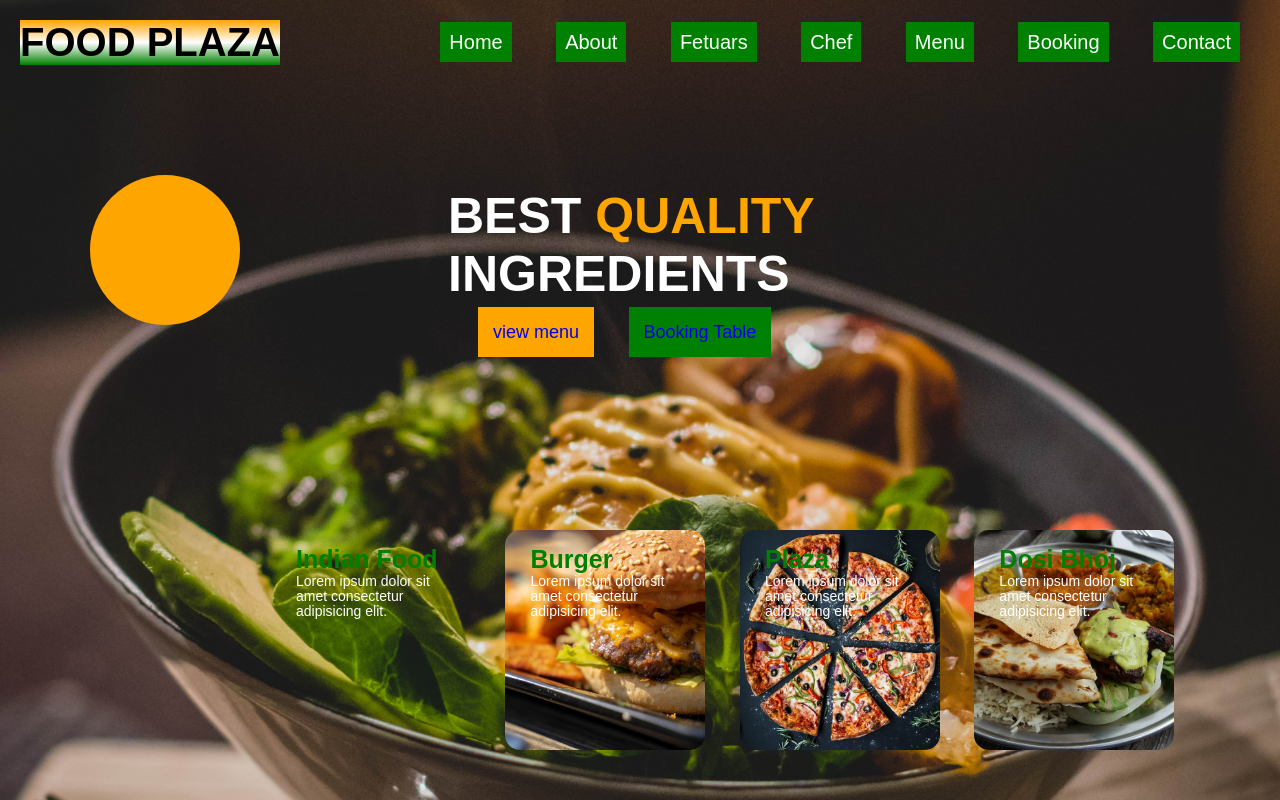
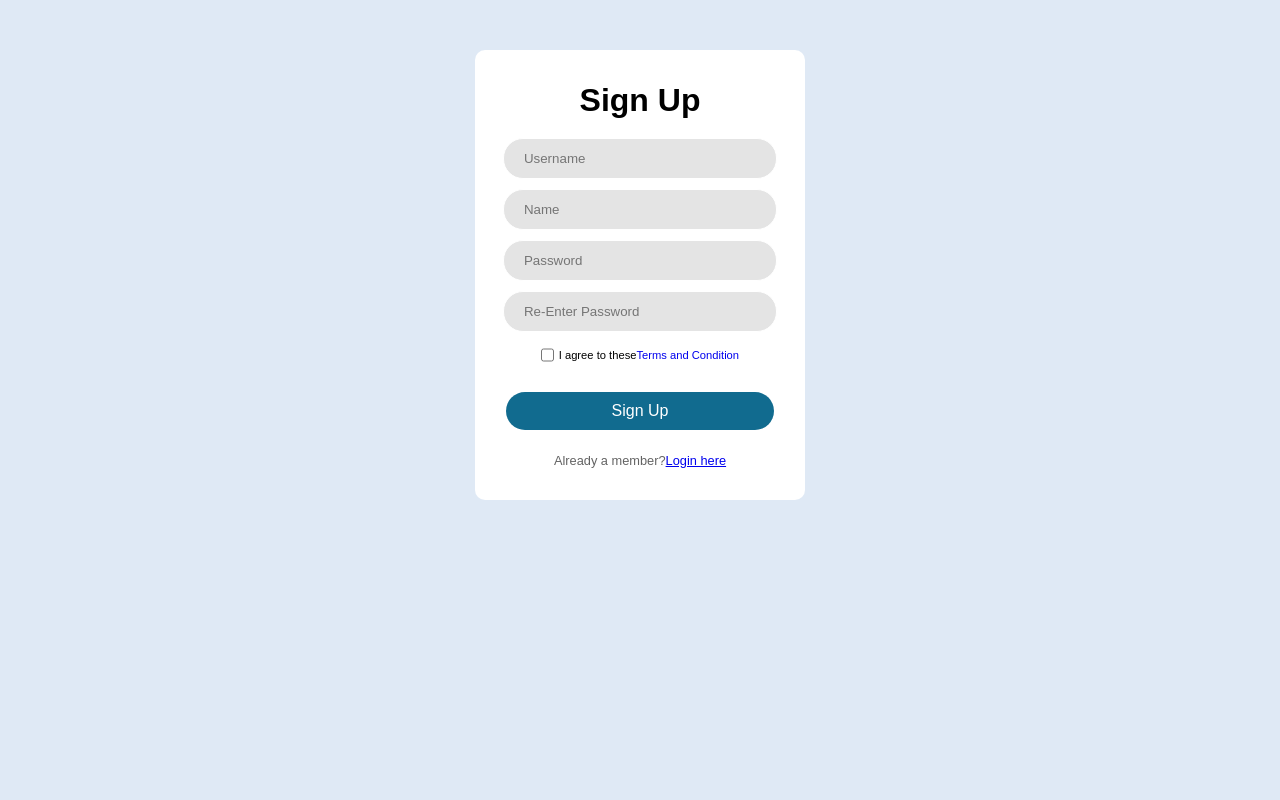
Before and after one commit to Anjaliraghu123/javascript, a plain HTML site: page one.html in a window 1280 px wide. Drawn offline with Linux system fonts and the light colour scheme.

Commit message:
one.html

```diff
--- a/one.css
+++ b/one.css
@@ -1,131 +1,85 @@
 *{
     margin: 0;
     padding: 0;
-    font-family: sans-serif;
+    box-sizing: border-box;
+    font-family: "poppins",sans-serif;
     }
     body{
- background: rgba(0,0,0,0.6)url('food.jpg')center fixed;
- background-size: cover;
- backgriund-blend-mode:darken;
+        background: #dfe9f5;
     }
-.container{
-    margin: auto;
-    padding: 20px;
-    display: flex;
-    align-items: center;
-    justify-content: space-between;
+    .wrapper{
+        width: 330px;
+        padding: 2rem 1rem;
+        margin: 50px auto;
+        background-color: #fff;
+        text-align: center;
+        border-radius: 10px;
+        box-shadow: 0 20px 35px rgba(0,0,0,0,1);
     }
-.container h1{
-    background: linear-gradient(orange,white,green);
-    font-weight: 700px;
-    font-size: 40px;
+    h1{
+        font-size: 2rem;
+        color: black;
+        margin-bottom: 1.2rem;
+    }
+    form input{
+        width: 92%;
+        outline: none;
+        border: 1px solid #ffff;
+        padding: 12px 20px;
+        margin-bottom: 10px;
+        border-radius: 20px;
+        background: #e4e4e4;
+    }
+    button{
+       font-size: 1rem;
+       margin-top: 1.8rem;
+       padding: 10px 0;
+       border-radius: 20px;
+       outline: none;
+       border: none;
+       width: 90%;
+       color: #fff;
+       cursor: pointer;
+       background: rgb(17,107,143);
+
+    }
+    button:hover{
+        background: rgba(17,107,143,0.877);
+    }
+    input:focus{
+        border:1px solid rgb(192,192,192)
+   }
+   .terms{
+    margin-top: 0.2rem;
+   }
+   .terms input{
+    height: 1em;
+    width: 1em;
+    vertical-align: middle;
     cursor: pointer;
    }
-.navbar ul li{
-    display: inline-block;
-    list-style: none;
-    margin: 0 20px;
+   .terms label{
+    font-size: 0.7rem;
 }
-.navbar ul li a{
-    padding: 9px;
+.terms a{
+    color: rgba(17,107,143,);
     text-decoration: none;
-    color: white;
-    font-size: 20px;
-    transition: 1s;
 }
-.navbar ul li a{
-    background-color: green;
+.member{
+    font-size: 0.8rem;
+    margin-top: 1.4rem;
+    color: #636363;
 }
-.content{
-    position: absolute;
-    color: white;
-    margin-top: 8%;
-    margin-left: 35%;
+.mebmer a{
+  color:rgb(17,107,143);
+  text-decoration: none;
 }
-.content h1{
-    font-size: 50px;
-    margin-bottom: 5%;
-
+.recover{
+   text-align: right;
+    font-size: 0.7rem;
+    margin:0.3rem 1.4rem 0 0 ;
     }
-.content span{
-    color: orange;
+    .recover a{
+       text-decoration: none;
+       color: #464647;
     }
-.content a{
-    margin-left: 30px;
-    padding: 15px;
-    text-decoration: none;
-    font-size: 18px;
-    background-color: green;
-
-}
-.content .menu-bar{
-    background-color: orange;
-    padding: 15px;
-
-}
-.spinner{
-    margin: 90px;
-    text-align: center;
-    position: relative;
-    width: 150px;
-    height: 150px;
-    animation: morph 1s infinite alternate;
-
-}
-
-@keyframes morph{
-
-    100%{
-      border-radius: 50%;
-      transform: rotate(360deg);
-      background-color: orange;
-    }
-    50%{
-        transform: rotate(100deg);
-        background-color: green;
-    }
-}
-.content2{
-    flex-basis: 50px;
-    position: absolute;
-    left: 20%;
-    top: 65% ;
-}
-.content2 h5{
-    color: green;
-    font-size: 25px;
-}
-.content2 p{
-    color: white;
-    font-size: 14px;
-    line-height: 15px;
-}
-.img{
-    width: 200px;
-    height: 220px;
-    display: inline-block;
-    border-radius: 15px;
-    padding: 15px 25px;
-    box-sizing: border-box;
-    cursor: pointer;
-    margin: 10px 15px;
-    background-position: center;
-    background-size: cover;
-    transition: transform 1s;
-}
-.img1{
-    background-image: url('indian\ food.jpg');
-
-}
-.img2{
-    background-image: url('burger.jpg');
-}
-.img3{
-    background-image: url('pizza.jpg');
-}
-.img4{
-    background-image: url('desi\ bhoj.jpg');
-}
-.img:hover{
-    transform: translateX(-8px)translateY(-15px);
-}
--- a/one.html
+++ b/one.html
@@ -4,51 +4,28 @@
     <meta charset="UTF-8">
     <meta http-equiv="X-UA-Compatible" content="IE=edge">
     <meta name="viewport" content="width=device-width, initial-scale=1.0">
+    <title>Sing Up</title>
     <link rel="stylesheet" href="./one.css">
-    <title>Food Plaza </title>
 </head>
 <body>
-    <div class="container">
-        <h1>FOOD PLAZA</h1>
-        <div class="navbar">
-       <ul>
-        <li><a href="#">Home</a></li>
-        <li><a href="#">About</a></li>
-         <li><a href="#">Fetuars</a></li>
-         <li><a href="#">Chef</a></li>
-         <li><a href="#">Menu</a></li>
-         <li><a href="#">Booking</a></li>
-         <li><a href="#">Contact</a></li>
-        </ul>
+    <div class="wrapper">
+        <h1>Sign Up</h1>
 
-        </div>
+        <form action="#">
+            <input type="text"placeholder="Username">
+            <input type="text"placeholder="Name">
+            <input type="password"placeholder="Password">
+            <input type="password"placeholder="Re-Enter Password">
+     </form>
+     <div class="terms">
+        <input type="checkbox" id="checkbox">
+        <label type="checkbox">I agree to these<a
+        href="#">Terms and Condition</a></label>
     </div>
-    <div class="content">
-    <h1>BEST <span>QUALITY</span><br>INGREDIENTS</h1>
-    <a class="menu-bar" href="#">view menu</a>
-    <a href="#">Booking Table</a>
- </div>
-<div class="spinner"></div>
-
-
-       <div class="content2">
-        <div class="img img1">
-        <h5>Indian Food</h5>
-        <p>Lorem ipsum dolor sit amet consectetur adipisicing elit. </p>
-        </div>
-        <div class="img img2">
-        <h5>Burger</h5>
-        <p>Lorem ipsum dolor sit amet consectetur adipisicing elit. </p>
-         </div>
-           <div class="img img3">
-            <h5>Plaza</h5>
-            <p>Lorem ipsum dolor sit amet consectetur adipisicing elit. </p>
-            </div>
-              <div class="img img4">
-                <h5>Dosi Bhoj</h5>
-                <p>Lorem ipsum dolor sit amet consectetur adipisicing elit. </p>
-              </div>
-
-       </div>
-</body>
+    <button>Sign Up</button>
+    <div class="member">
+      Already a member?<a href="./login.html">Login here</a>
+    </div>
+    </div>
+  </body>
 </html>
```
Also changed, not shown: login.html (added, +26 -0 lines). Lines whose indentation alone changed are shown as unchanged.
